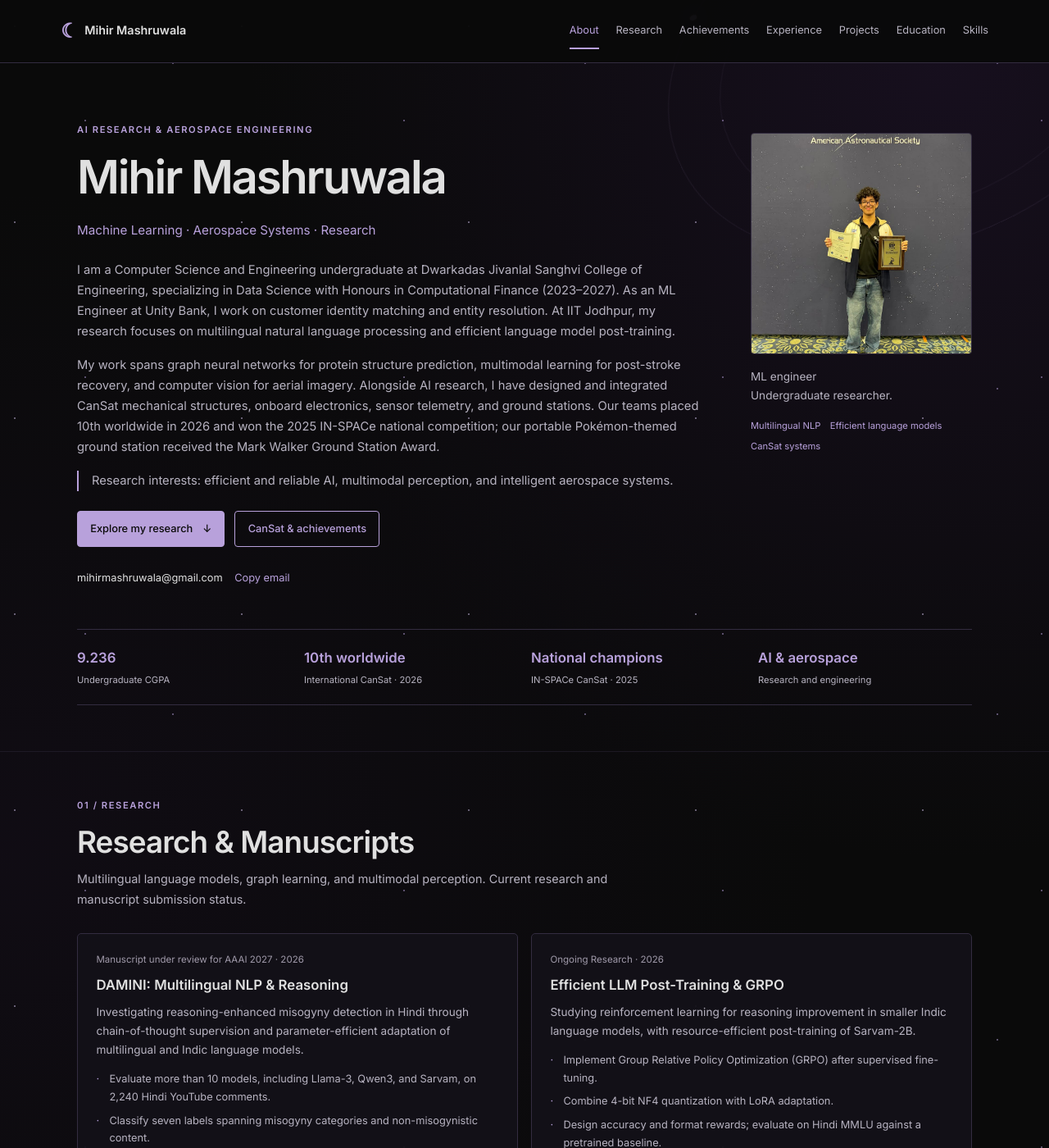
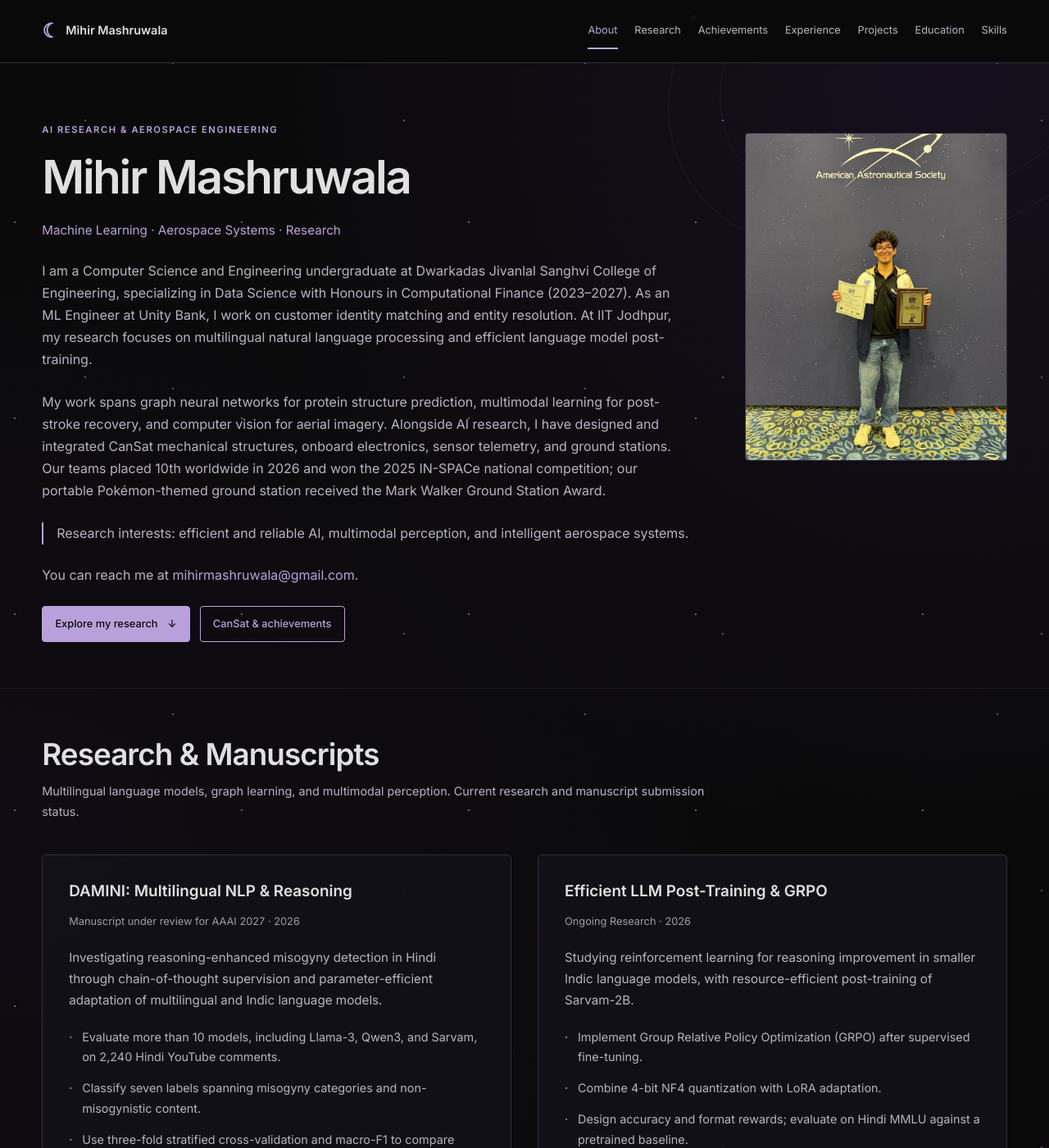
Before and after one commit to mihir-mash/mihir-mash.github.io, a Jekyll site: the page built from index.md, in a window 1280 px wide and 1400 px high. Shown: the whole window at 82% size. Built offline with Jekyll 4.4.1, drawn with Linux system fonts in a browser that asks for light colours; some of the changed text lies outside the part shown.

Commit message:
ui update

```diff
--- a/_layouts/default.html
+++ b/_layouts/default.html
@@ -5,15 +5,14 @@
     <meta name="viewport" content="width=device-width, initial-scale=1.0">
     <meta name="theme-color" content="{{ site.data.site.accent_color }}">
     {% seo %}
-    <link rel="stylesheet" href="{{ '/assets/css/style.css' | relative_url }}">
+    <link rel="stylesheet" href="{{ '/assets/css/style.css' | relative_url }}?v=20261009-2">
     <link rel="icon" type="image/svg+xml" href="{{ '/assets/favicon.svg' | relative_url }}">
     <link rel="preconnect" href="https://fonts.googleapis.com">
     <link rel="preconnect" href="https://fonts.gstatic.com" crossorigin>
     <link href="https://fonts.googleapis.com/css2?family=Inter:wght@400;500;600;700&display=swap" rel="stylesheet">
-    <script src="{{ '/assets/js/main.js' | relative_url }}" defer></script>
+    <script src="{{ '/assets/js/main.js' | relative_url }}?v=20261009-2" defer></script>
 </head>
 <body>
-    <a class="skip-link" href="#main">Skip to content</a>
     <div class="sky" aria-hidden="true"><div class="stars"></div><div class="orbit"></div></div>
     <nav class="navbar" aria-label="Main navigation">
         <div class="nav-container">
@@ -34,22 +33,12 @@
     </main>
     <footer class="footer">
         <div class="container footer-content">
-            <div>
-                <p class="eyebrow">Get in touch</p>
-                <h2>Let’s talk research and engineering.</h2>
-                <div class="email-contact">
-                    <span class="email-address">{{ site.data.site.contact.email }}</span>
-                    <button type="button" class="btn btn-secondary copy-email" data-email="{{ site.data.site.contact.email }}">Copy email</button>
-                    <span class="copy-status" role="status" aria-live="polite"></span>
-                </div>
-            </div>
             <div class="footer-social">
                 {% for social in site.data.site.social %}
                 <a href="{{ social.url }}" class="social-link" target="_blank" rel="noopener noreferrer">{{ social.name }} ↗</a>
                 {% endfor %}
                 <a href="#home" class="social-link">Back to top ↑</a>
             </div>
-            <p class="footer-text">&copy; {{ site.time | date: '%Y' }} {{ site.data.site.name }}. All rights reserved.</p>
         </div>
     </footer>
 </body>
--- a/assets/css/style.css
+++ b/assets/css/style.css
@@ -32,80 +32,68 @@
 .orbit::before { content: ''; position: absolute; inset: 65px; border: 1px solid #b8a1db12; border-radius: 50%; }
 .orbit::after { content: ''; position: absolute; width: 9px; height: 9px; left: 85px; top: 95px; background: #b8a1db; box-shadow: 0 0 18px #b8a1db55; border-radius: 50%; }
 @keyframes starlight { from { opacity: 0.28; } to { opacity: 0.55; } }
-.skip-link { position: fixed; top: -100px; left: 1rem; z-index: 200; background: var(--accent-light); padding: 0.75rem; }
-.skip-link:focus { top: 1rem; }
 .navbar { position: sticky; top: 0; z-index: 100; background: #0a0a0af5; border-bottom: 1px solid var(--border-color); }
-.nav-container { max-width: 1180px; margin: auto; padding: 1rem 1.5rem; display: flex; align-items: center; justify-content: space-between; gap: 1.5rem; }
+.nav-container { max-width: 1600px; margin: auto; padding: 1rem clamp(1.25rem, 4vw, 4rem); display: flex; align-items: center; justify-content: space-between; gap: 1.5rem; }
 .nav-brand { color: var(--text-primary); font-size: 0.9rem; font-weight: 600; white-space: nowrap; }
 .brand-moon { font-size: 1.5rem; color: var(--accent-color); vertical-align: middle; margin-right: 0.25rem; }
 .nav-menu { list-style: none; display: flex; gap: 1.3rem; padding: 0; min-width: 0; }
 .nav-link { display: inline-flex; align-items: center; min-height: 44px; font-size: 0.8rem; white-space: nowrap; color: var(--text-secondary); border-bottom: 2px solid transparent; }
 .nav-link.active, .nav-link:hover { color: var(--accent-color); border-bottom-color: var(--accent-color); text-decoration: none; }
-.container { max-width: 1140px; padding: 0 1.5rem; margin: auto; }
+.container { max-width: 1600px; padding: 0 clamp(1.25rem, 4vw, 4rem); margin: auto; }
 .portfolio-section { padding: 3.5rem 0; }
 .portfolio-section + .portfolio-section { border-top: 1px solid #332c4070; }
 #home { padding-top: 4.5rem; }
 .eyebrow { color: var(--accent-color); text-transform: uppercase; letter-spacing: 0.14em; font-size: 0.7rem; font-weight: 600; margin-bottom: 0.7rem; }
-.hero { display: grid; grid-template-columns: minmax(0, 1fr) 270px; align-items: start; gap: 3.5rem; }
+.hero { display: grid; grid-template-columns: minmax(0, 1fr) minmax(240px, 320px); align-items: start; gap: clamp(2rem, 5vw, 5rem); }
 .hero-text { min-width: 0; }
 .tagline { color: var(--accent-color); font-size: 0.95rem; margin: 1rem 0 1.4rem; }
-.bio { font-size: 0.92rem; }
-.bio p + p { margin-top: 1rem; }
+.bio { font-size: 1rem; max-width: 82ch; }
+.bio p + p { margin-top: 1.5rem; }
 .research-interests { border-left: 2px solid var(--accent-color); padding-left: 1rem; }
 .hero-portrait { padding-top: 0.8rem; }
-.hero-photo { aspect-ratio: 1; width: 100%; border-radius: 4px; overflow: hidden; border: 1px solid var(--border-color); }
+.hero-photo { aspect-ratio: 4 / 5; width: 100%; border-radius: 4px; overflow: hidden; border: 1px solid var(--border-color); }
 .hero-photo img { width: 100%; height: 100%; object-fit: cover; display: block; }
-.portrait-caption { margin-top: 1rem; font-size: 0.85rem; }
-.focus-list { display: flex; flex-wrap: wrap; gap: 0.35rem 0.7rem; margin-top: 1rem; font-size: 0.7rem; color: var(--accent-color); }
 .cta-buttons { display: flex; flex-wrap: wrap; gap: 0.75rem; margin-top: 1.5rem; }
 .btn { display: inline-flex; align-items: center; justify-content: center; gap: 0.75rem; min-height: 44px; padding: 0.55rem 0.95rem; border: 1px solid var(--accent-color); border-radius: 4px; cursor: pointer; font-size: 0.8rem; font-weight: 500; text-decoration: none; }
 .btn-primary { background: var(--accent-color); color: #0a0a0a; }
 .btn-primary:hover { background: #d4c5ff; color: #0a0a0a; text-decoration: none; }
 .btn-secondary { background: transparent; color: var(--accent-color); }
 .btn-secondary:hover { background: var(--accent-light); text-decoration: none; }
-.email-contact { display: flex; flex-wrap: wrap; align-items: center; gap: 0.4rem 0.9rem; }
-.hero-email { margin-top: 1rem; font-size: 0.8rem; }
 .email-address { overflow-wrap: anywhere; user-select: all; }
-.text-button { padding: 0.4rem 0; background: none; border: none; color: var(--accent-color); min-height: 44px; cursor: pointer; font-size: 0.8rem; }
-.copy-status { font-size: 0.75rem; color: var(--accent-color); }
-.highlights-strip { margin-top: 2.5rem; padding: 1.25rem 0; border-top: 1px solid var(--border-color); border-bottom: 1px solid var(--border-color); display: grid; grid-template-columns: repeat(4, minmax(0, 1fr)); gap: 1rem; }
-.highlights-strip a { display: flex; flex-direction: column; gap: 0.2rem; }
-.highlights-strip strong { font-size: 1.05rem; color: var(--accent-color); }
-.highlights-strip span { font-size: 0.7rem; color: var(--text-secondary); }
-.section-heading { max-width: 720px; margin-bottom: 1.8rem; }
+.section-heading { max-width: 850px; margin-bottom: 2.5rem; }
 .section-heading > p:last-child { margin-top: 0.6rem; font-size: 0.9rem; }
-.card-grid { display: grid; grid-template-columns: repeat(2, minmax(0, 1fr)); gap: 1rem; align-items: start; }
-.card { min-width: 0; padding: 1.4rem; border: 1px solid var(--border-color); border-radius: 5px; background: #141119f2; }
-.card h3 { margin-bottom: 0.65rem; }
-.card > p:not(.content-meta), .markdown-content { font-size: 0.85rem; }
-.card .content-meta { color: var(--text-tertiary); font-size: 0.72rem; margin-bottom: 0.6rem; }
-.card-link { display: inline-flex; align-items: center; min-height: 44px; font-size: 0.8rem; }
+.card-grid { display: grid; grid-template-columns: repeat(2, minmax(0, 1fr)); gap: 2rem; align-items: stretch; }
+.card { min-width: 0; display: flex; flex-direction: column; padding: clamp(1.5rem, 2.5vw, 2.25rem); border: 1px solid var(--border-color); border-radius: 5px; background: #141119f2; }
+.card h3 { font-size: 1.18rem; margin-bottom: 0.85rem; }
+.card > p:not(.content-meta), .markdown-content { font-size: 0.95rem; }
+.card .content-meta { color: var(--text-tertiary); font-size: 0.8rem; margin-bottom: 1.25rem; }
+.card-link { display: inline-flex; align-items: center; align-self: flex-start; min-height: 44px; font-size: 0.85rem; margin-top: 1.5rem; padding-top: 0.75rem; border-top: 1px solid var(--border-color); }
 .institution { color: var(--accent-color); margin-bottom: 0.65rem; }
-.highlights { list-style: none; padding: 0; margin-top: 0.8rem; }
-.highlights li { position: relative; padding-left: 1rem; margin-bottom: 0.45rem; font-size: 0.8rem; color: var(--text-secondary); }
+.highlights { list-style: none; padding: 0; margin: 1.25rem 0 0.5rem; }
+.highlights li { position: relative; padding-left: 1rem; margin-bottom: 0.85rem; font-size: 0.9rem; color: var(--text-secondary); }
 .highlights li::before { content: '·'; position: absolute; left: 0; color: var(--accent-color); }
-.tech-tags { display: flex; flex-wrap: wrap; gap: 0.35rem; margin-top: 1rem; }
-.tech-tag { font-size: 0.65rem; padding: 0.2rem 0.5rem; color: #c8b4e7; background: #241b30; border: 1px solid #443451; border-radius: 3px; max-width: 100%; overflow-wrap: anywhere; }
-.markdown-content p + p { margin-top: 0.7rem; }
+.tech-tags { display: flex; flex-wrap: wrap; gap: 0.5rem; margin-top: 1.25rem; }
+.tech-tag { font-size: 0.75rem; padding: 0.25rem 0.6rem; color: #c8b4e7; background: #241b30; border: 1px solid #443451; border-radius: 3px; max-width: 100%; overflow-wrap: anywhere; }
+.markdown-content p + p { margin-top: 1rem; }
+.card > p:not(.content-meta) + p:not(.content-meta) { margin-top: 0.6rem; }
+.contact-line { margin-top: 1.5rem; }
+.contact-line .email-address { color: var(--accent-color); }
 .subsection-heading { margin: 2.5rem 0 1rem; color: var(--accent-color); font-size: 1.25rem; }
 details { margin-top: 1rem; border-top: 1px solid var(--border-color); }
 summary { padding: 0.6rem 0; color: var(--accent-color); cursor: pointer; font-size: 0.8rem; min-height: 44px; }
-.project-links { display: flex; flex-wrap: wrap; gap: 1.25rem; margin-top: 0.6rem; }
+.project-links { display: flex; flex-wrap: wrap; gap: 1.25rem; margin-top: 1.5rem; padding-top: 0.75rem; border-top: 1px solid var(--border-color); }
 .project-links a { font-size: 0.8rem; display: inline-flex; align-items: center; min-height: 44px; }
-.education-grid { display: grid; grid-template-columns: repeat(2, minmax(0, 1fr)); gap: 1rem; }
+.education-grid { display: grid; grid-template-columns: repeat(2, minmax(0, 1fr)); gap: 2rem; }
 .primary-education { grid-column: 1 / -1; }
 .academic-result { margin-top: 0.75rem; }
 .skills-grid { display: grid; grid-template-columns: repeat(3, minmax(0, 1fr)); gap: 1.8rem; }
 .skill-category { min-width: 0; }
 .skill-category h3 { font-size: 0.85rem; color: var(--accent-color); margin-bottom: 0.5rem; }
-.skill-list { list-style: none; padding: 0; display: flex; flex-wrap: wrap; gap: 0.25rem 0.7rem; }
+.skill-list { list-style: none; padding: 0; display: flex; flex-wrap: wrap; gap: 0.6rem 1rem; }
 .skill-list li { font-size: 0.8rem; color: var(--text-secondary); max-width: 100%; overflow-wrap: anywhere; }
-.footer { padding: 3rem 0 1.5rem; border-top: 1px solid var(--border-color); background: #0e0b14eb; }
-.footer h2 { font-size: 1.5rem; margin-bottom: 1rem; }
-.footer .email-contact { font-size: 0.9rem; }
-.footer-social { display: flex; gap: 1.5rem; flex-wrap: wrap; margin: 1.5rem 0 1rem; }
+.footer { padding: 1.5rem 0; border-top: 1px solid var(--border-color); background: #0e0b14eb; }
+.footer-social { display: flex; gap: 1.5rem; flex-wrap: wrap; margin: 0; }
 .social-link { min-height: 44px; display: inline-flex; align-items: center; font-size: 0.8rem; }
-.footer-text { font-size: 0.7rem; color: var(--text-tertiary); }
 @media (max-width: 1000px) {
     .nav-container { flex-direction: column; align-items: stretch; gap: 0.2rem; padding: 0.5rem 1.5rem; }
     .nav-menu { overflow-x: auto; scrollbar-width: thin; scrollbar-color: #443451 transparent; gap: 1.25rem; padding-bottom: 0.2rem; }
@@ -120,15 +108,10 @@
     .portfolio-section { padding: 2.5rem 0; }
     #home { padding-top: 2rem; }
     .hero { grid-template-columns: minmax(0, 1fr); gap: 1.5rem; }
-    .hero-portrait { display: grid; grid-template-columns: 100px minmax(0, 1fr); gap: 0.5rem 1rem; order: -1; padding-top: 0; }
-    .hero-photo { grid-row: span 2; }
-    .portrait-caption { margin-top: 0; align-self: end; }
-    .focus-list { margin: 0; align-self: start; }
-    .highlights-strip { grid-template-columns: repeat(2, minmax(0, 1fr)); gap: 1.2rem; margin-top: 1.5rem; }
+    .hero-portrait { width: 150px; order: -1; padding-top: 0; }
     .card-grid { grid-template-columns: minmax(0, 1fr); }
-    .card { padding: 1.15rem; }
-    .section-heading { margin-bottom: 1.3rem; }
-    .footer h2 { font-size: 1.25rem; }
+    .card { padding: 1.35rem; }
+    .section-heading { margin-bottom: 1.75rem; }
 }
 @media (max-width: 400px) {
     .skills-grid, .education-grid { grid-template-columns: minmax(0, 1fr); }
--- a/assets/js/main.js
+++ b/assets/js/main.js
@@ -34,24 +34,4 @@
     window.addEventListener('scroll', scheduleUpdate, { passive: true });
     window.addEventListener('resize', () => { measureNav(); scheduleUpdate(); });
     if ('ResizeObserver' in window && nav) new ResizeObserver(() => { measureNav(); scheduleUpdate(); }).observe(nav);
-
-    document.querySelectorAll('.copy-email').forEach(button => {
-        button.addEventListener('click', async () => {
-            const contact = button.closest('.email-contact');
-            const status = contact.querySelector('.copy-status');
-            const email = button.dataset.email;
-            try {
-                await navigator.clipboard.writeText(email);
-                status.textContent = 'Email copied';
-            } catch {
-                // The address is always visible and can be selected without clipboard permission.
-                const range = document.createRange();
-                range.selectNodeContents(contact.querySelector('.email-address'));
-                const selection = window.getSelection();
-                selection.removeAllRanges();
-                selection.addRange(range);
-                status.textContent = 'Address selected. Copy it with your device’s copy command.';
-            }
-        });
-    });
 })();
--- a/index.md
+++ b/index.md
@@ -12,42 +12,30 @@
                     <p>{{ site.data.site.about }}</p>
                     <p>{{ site.data.site.about_research }}</p>
                     <p class="research-interests">{{ site.data.site.interests }}</p>
+                    <p class="contact-line">You can reach me at <span class="email-address">{{ site.data.site.contact.email }}</span>.</p>
                 </div>
                 <div class="cta-buttons">
                     <a href="#publications" class="btn btn-primary">Explore my research <span aria-hidden="true">↓</span></a>
                     <a href="#achievements" class="btn btn-secondary">CanSat & achievements</a>
                     {% if site.data.site.contact.resume %}<a href="{{ site.data.site.contact.resume | relative_url }}" class="btn btn-secondary" target="_blank" rel="noopener noreferrer">Resume</a>{% endif %}
                 </div>
-                <div class="email-contact hero-email">
-                    <span class="email-address">{{ site.data.site.contact.email }}</span>
-                    <button type="button" class="copy-email text-button" data-email="{{ site.data.site.contact.email }}">Copy email</button>
-                    <span class="copy-status" role="status" aria-live="polite"></span>
-                </div>
             </div>
             <div class="hero-portrait">
                 <div class="hero-photo"><img src="{{ '/assets/profile.jpeg' | relative_url }}" alt="Mihir Mashruwala" width="300" height="300" fetchpriority="high"></div>
-                <p class="portrait-caption">ML engineer<br>Undergraduate researcher.</p>
-                <div class="focus-list"><span>Multilingual NLP</span><span>Efficient language models</span><span>CanSat systems</span></div>
             </div>
-        </div>
-        <div class="highlights-strip" aria-label="Selected highlights">
-            <a href="#education"><strong>{{ site.data.education[0].cgpa }}</strong><span>Undergraduate CGPA</span></a>
-            <a href="#achievements"><strong>10th worldwide</strong><span>International CanSat · 2026</span></a>
-            <a href="#achievements"><strong>National champions</strong><span>IN-SPACe CanSat · 2025</span></a>
-            <a href="#publications"><strong>AI & aerospace</strong><span>Research and engineering</span></a>
         </div>
     </div>
 </section>
 
 <section id="publications" class="portfolio-section" aria-labelledby="publications-heading">
     <div class="container">
-        <div class="section-heading"><p class="eyebrow">01 / Research</p><h2 id="publications-heading">Research & Manuscripts</h2><p>Multilingual language models, graph learning, and multimodal perception. Current research and manuscript submission status.</p></div>
+        <div class="section-heading"><h2 id="publications-heading">Research & Manuscripts</h2><p>Multilingual language models, graph learning, and multimodal perception. Current research and manuscript submission status.</p></div>
 
         <div class="card-grid">
         {% for pub in site.data.publications %}
             <article class="card research-card">
+                <h3>{{ pub.title }}</h3>
                 <p class="content-meta">{{ pub.status }} · {{ pub.year }}</p>
-                <h3>{{ pub.title }}</h3>
                 <p>{{ pub.description }}</p>
 {% if pub.highlights %}<ul class="highlights">{% for highlight in pub.highlights %}<li>{{ highlight }}</li>{% endfor %}</ul>{% endif %}{% if pub.technologies %}<div class="tech-tags">{% for tag in pub.technologies %}<span class="tech-tag">{{ tag }}</span>{% endfor %}</div>{% endif %}
                 {% if pub.github %}<a class="card-link" href="{{ pub.github }}" target="_blank" rel="noopener noreferrer">View code ↗</a>{% endif %}
@@ -59,13 +47,13 @@
 
 <section id="achievements" class="portfolio-section" aria-labelledby="achievements-heading">
     <div class="container">
-        <div class="section-heading"><p class="eyebrow">02 / Recognition</p><h2 id="achievements-heading">Aerospace & Achievements</h2><p>CanSat design, mission integration, international competition results, and a registered industrial design.</p></div>
+        <div class="section-heading"><h2 id="achievements-heading">Aerospace & Achievements</h2><p>CanSat design, mission integration, international competition results, and a registered industrial design.</p></div>
 
         <div class="card-grid">
         {% for achievement in site.data.achievements %}
             <article class="card achievement-card">
+                <h3>{{ achievement.title }}</h3>
                 <p class="content-meta">{{ achievement.date }}{% if achievement.issuer %} · {{ achievement.issuer }}{% endif %}</p>
-                <h3>{{ achievement.title }}</h3>
                 <div class="markdown-content">{{ achievement.description | markdownify }}</div>
 {% if achievement.tags %}<div class="tech-tags">{% for tag in achievement.tags %}<span class="tech-tag">{{ tag }}</span>{% endfor %}</div>{% endif %}
                 {% if achievement.url %}<a class="card-link" href="{{ achievement.url }}" target="_blank" rel="noopener noreferrer">{{ achievement.link_label | default: 'View Achievement' }} ↗</a>{% endif %}
@@ -76,8 +64,8 @@
         <div class="card-grid certification-grid">
         {% for cert in site.data.certifications %}
             <article class="card">
+                <h3>{{ cert.title }}</h3>
                 <p class="content-meta">{{ cert.issuer }} · {{ cert.date }}</p>
-                <h3>{{ cert.title }}</h3>
                 <div class="markdown-content">{{ cert.description | markdownify }}</div>
 {% if cert.tags %}<div class="tech-tags">{% for tag in cert.tags %}<span class="tech-tag">{{ tag }}</span>{% endfor %}</div>{% endif %}
                 {% if cert.url %}<a class="card-link" href="{{ cert.url }}" target="_blank" rel="noopener noreferrer">View certificate ↗</a>{% endif %}
@@ -89,13 +77,13 @@
 
 <section id="experience" class="portfolio-section" aria-labelledby="experience-heading">
     <div class="container">
-        <div class="section-heading"><p class="eyebrow">03 / Experience</p><h2 id="experience-heading">Research, Industry & Leadership</h2><p>Applied machine learning, academic research, and hands-on engineering leadership.</p></div>
+        <div class="section-heading"><h2 id="experience-heading">Research, Industry & Leadership</h2><p>Applied machine learning, academic research, and hands-on engineering leadership.</p></div>
 
         <div class="card-grid">
         {% for exp in site.data.experience %}
             <article class="card">
+                <h3>{{ exp.role }}</h3>
                 <p class="content-meta">{{ exp.dates }}</p>
-                <h3>{{ exp.role }}</h3>
                 <p class="institution">{{ exp.company }}</p>
                 <p>{{ exp.description }}</p>
 {% if exp.highlights %}<ul class="highlights">{% for highlight in exp.highlights %}<li>{{ highlight }}</li>{% endfor %}</ul>{% endif %}
@@ -107,13 +95,13 @@
 
 <section id="projects" class="portfolio-section" aria-labelledby="projects-heading">
     <div class="container">
-        <div class="section-heading"><p class="eyebrow">04 / Selected work</p><h2 id="projects-heading">Projects & Implementations</h2><p>Computer vision, AI-agent workflows, and the software infrastructure that supports them.</p></div>
+        <div class="section-heading"><h2 id="projects-heading">Projects & Implementations</h2><p>Computer vision, AI-agent workflows, and the software infrastructure that supports them.</p></div>
 
         <div class="card-grid">
         {% for project in site.data.projects %}
             <article class="card project-card">
+                <h3>{{ project.title }}</h3>
                 {% if project.year %}<p class="content-meta">{{ project.status }} · {{ project.year }}</p>{% endif %}
-                <h3>{{ project.title }}</h3>
                 <p>{{ project.description }}</p>
 {% if project.technologies %}<div class="tech-tags">{% for tag in project.technologies %}<span class="tech-tag">{{ tag }}</span>{% endfor %}</div>{% endif %}
                 {% if project.highlights %}<details><summary>Technical details</summary>
@@ -131,13 +119,13 @@
 
 <section id="education" class="portfolio-section" aria-labelledby="education-heading">
     <div class="container">
-        <div class="section-heading"><p class="eyebrow">05 / Academic background</p><h2 id="education-heading">Education</h2><p>Computer science, data science, and computational finance.</p></div>
+        <div class="section-heading"><h2 id="education-heading">Education</h2></div>
 
         <div class="education-grid">
         {% for edu in site.data.education %}
             <article class="card {% if forloop.first %}primary-education{% endif %}">
+                <h3>{{ edu.degree }}</h3>
                 <p class="content-meta">{{ edu.dates }}</p>
-                <h3>{{ edu.degree }}</h3>
                 <p class="institution">{{ edu.institution }}</p>
                 {% if edu.cgpa %}<p class="academic-result">CGPA: <strong>{{ edu.cgpa }}</strong></p>{% endif %}
                 {% if edu.percentage %}<p class="academic-result">{{ edu.percentage }}</p>{% endif %}
@@ -150,7 +138,7 @@
 
 <section id="skills" class="portfolio-section" aria-labelledby="skills-heading">
     <div class="container">
-        <div class="section-heading"><p class="eyebrow">06 / Toolkit</p><h2 id="skills-heading">Technical Skills</h2><p>Methods and tools used across my research and engineering projects.</p></div>
+        <div class="section-heading"><h2 id="skills-heading">Technical Skills</h2><p>Methods and tools used across my research and engineering projects.</p></div>
 
         <div class="skills-grid">
         {% for group in site.data.skills %}
```
